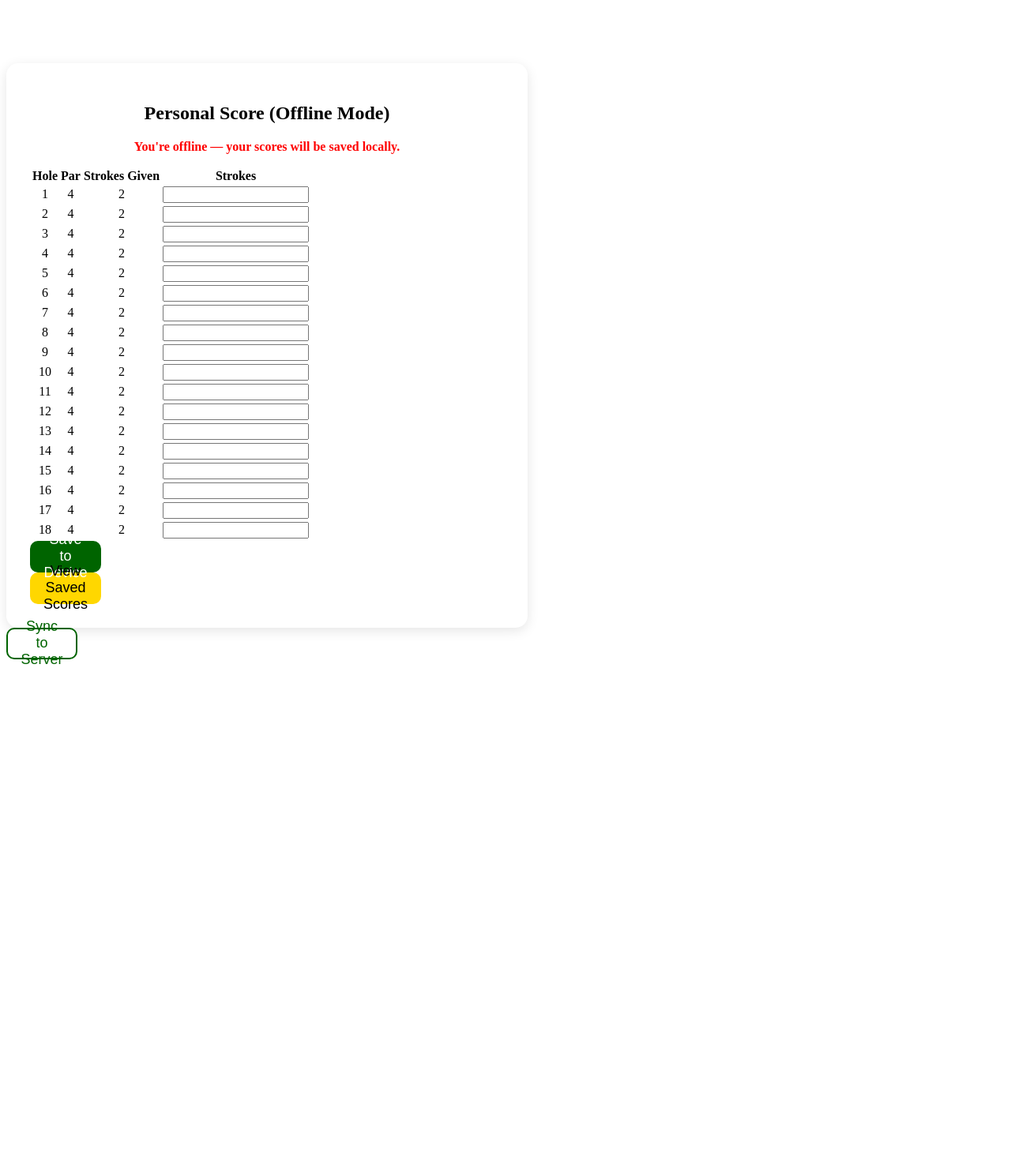
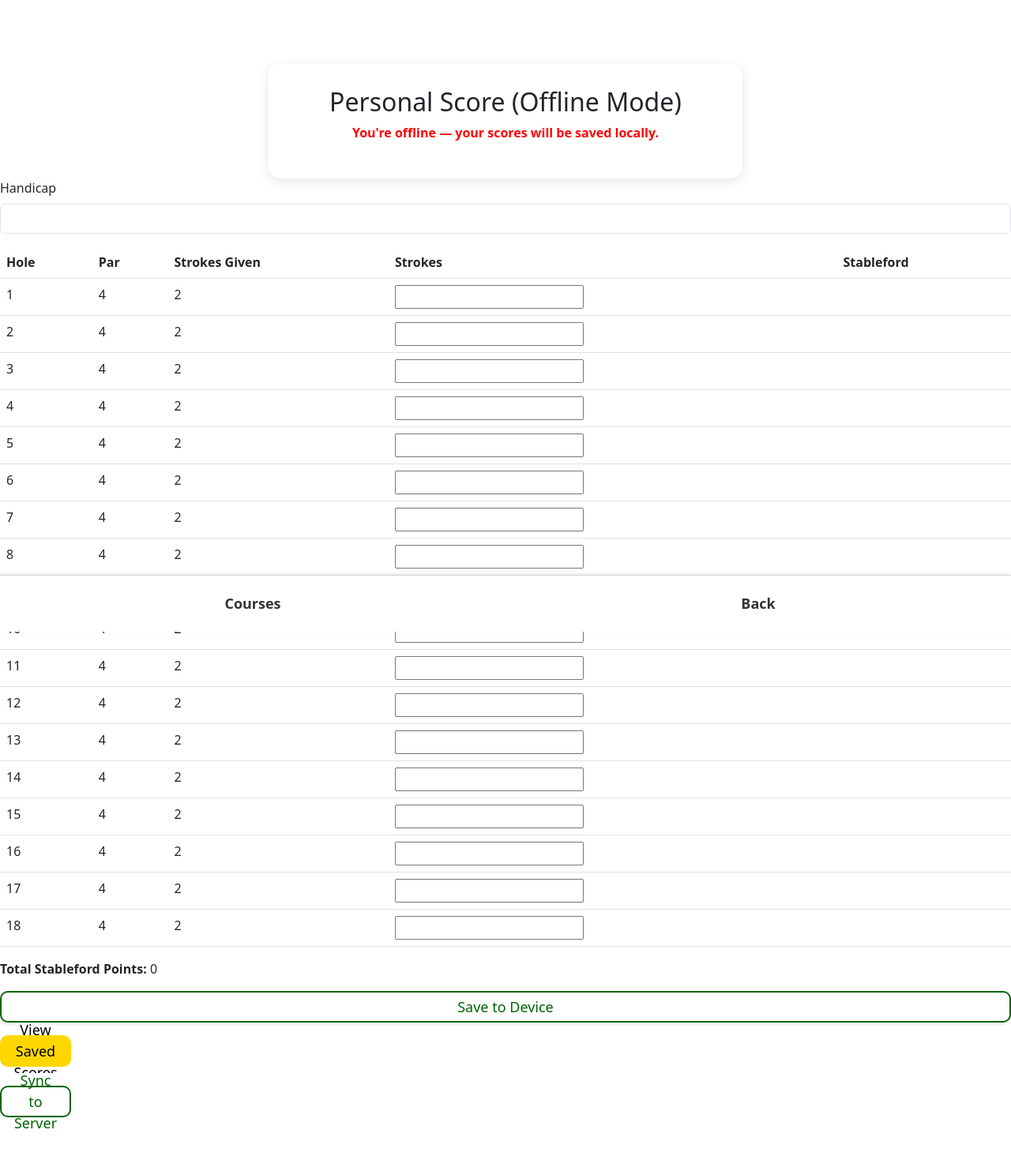
Before and after one commit to kingwalius/golfwebApp, a Flask app: page /personal_score_offline in a window 1280 px wide. Shown: the whole page at 79% size. Before the commit the page ends 841 px from the top, so only its background shows below. Run offline with Flask 3, Linux system fonts and the light colour scheme.

Commit message:
Adjusted Offline Page

```diff
--- a/templates/personal_score_offline.html
+++ b/templates/personal_score_offline.html
@@ -3,7 +3,10 @@
 <head>
   <title>Offline Score Entry</title>
   <meta name="viewport" content="width=device-width, initial-scale=1">
-  <link rel="stylesheet" href="/static/styles.css">
+    <link rel="manifest" href="{{ url_for('static', filename='manifest.json') }}">
+    <link rel='stylesheet' href='https://cdn.jsdelivr.net/npm/bootstrap@5.3.0/dist/css/bootstrap.min.css'>
+    <link rel="stylesheet" href="https://cdnjs.cloudflare.com/ajax/libs/font-awesome/6.0.0/css/all.min.css">
+    <link rel="stylesheet" href="{{ url_for('static', filename='styles.css') }}">
   <style>
     .locked-row { background-color: #ccc; }
     .offline-warning { color: red; font-weight: bold; }
@@ -14,24 +17,34 @@
 <div class="container">
   <h2>Personal Score (Offline Mode)</h2>
   <p class="offline-warning">You're offline — your scores will be saved locally.</p>
+  </div>
 
+<div class="table-responsive">
   <form id="offline-score-form">
-    <table class="table text-center">
+    <div class="mb-3">
+      <label for="handicap-input" class="form-label">Handicap</label>
+      <input type="number" id="handicap-input" inputmode="numeric" class="form-control">
+    </div>
+    <table class="table table-hover text-centerr">
       <thead>
-        <tr><th>Hole</th><th>Par</th><th>Strokes Given</th><th>Strokes</th></tr>
+        <tr><th>Hole</th><th>Par</th><th>Strokes Given</th><th>Strokes</th><th>Stableford</th></tr>
       </thead>
       <tbody>
         {% for hole in holes %}
         <tr>
           <td>{{ hole[0] }}</td>
-          <td>{{ hole[1] }}</td>
+          <td class="par-cell">{{ hole[1] }}</td>
           <td>{{ hole[2] }}</td>
           <td><input type="number" inputmode="numeric" class="stroke-input" data-hole="{{ hole[0] }}"></td>
+          <td class="points-display" data-hole="{{ hole[0] }}"></td>
         </tr>
         {% endfor %}
       </tbody>
     </table>
-    <button type="button" onclick="saveOffline()" class="btn btn-masters-green">Save to Device</button>
+    <div class="mb-3">
+      <strong>Total Stableford Points: </strong><span id="total-points">0</span>
+    </div>
+    <button type="button" onclick="saveOffline()" class="btn btn-masters-green-invert btn-transition  w-100 py-2">Save to Device</button>
   </form>
 
   <div class="mt-3">
@@ -43,7 +56,12 @@
     <button class="btn btn-masters-green-invert" onclick="syncScores()">Sync to Server</button>
     <div id="sync-status" class="mt-2"></div>
   </div>
-
+  <nav class="mobile-nav two-items">
+    <ul>
+        <li><a href="{{ url_for('courses') }}" class="nav-link">Courses</a></li>
+        <li><a href="{{ url_for('user_rounds') }}" class="nav-link">Back</a></li>
+    </ul>
+  </nav>
   <script>
     async function syncScores() {
       const scores = localStorage.getItem(STORAGE_KEY);
@@ -77,7 +95,13 @@
     inputs.forEach(input => {
       scores['hole_' + input.dataset.hole] = input.value;
     });
-    localStorage.setItem(STORAGE_KEY, JSON.stringify(scores));
+    const stablefordCells = document.querySelectorAll('.points-display');
+    const stableford = {};
+    stablefordCells.forEach(cell => {
+      stableford['hole_' + cell.dataset.hole] = cell.textContent.trim();
+    });
+    const data = { strokes: scores, stableford: stableford };
+    localStorage.setItem(STORAGE_KEY, JSON.stringify(data));
     alert('Scores saved to device!');
   }
 
@@ -86,6 +110,44 @@
     const data = JSON.parse(localStorage.getItem(STORAGE_KEY) || '{}');
     output.innerHTML = '<pre>' + JSON.stringify(data, null, 2) + '</pre>';
   }
+
+  function calculateStableford(par, strokes) {
+    const diff = strokes - par;
+    if (diff <= -2) return 5;
+    if (diff === -1) return 4;
+    if (diff === 0) return 3;
+    if (diff === 1) return 2;
+    if (diff === 2) return 1;
+    return 0;
+  }
+
+  function recalcStableford() {
+    const handicapInput = document.getElementById('handicap-input');
+    const handicap = parseInt(handicapInput.value) || 0;
+    let totalPoints = 0;
+    const rows = document.querySelectorAll('tbody tr');
+    rows.forEach(row => {
+      const parCell = row.querySelector('.par-cell');
+      const par = parseInt(parCell.textContent) || 0;
+      const strokeInput = row.querySelector('.stroke-input');
+      const strokes = parseInt(strokeInput.value) || 0;
+      // For simplicity, handicap is not applied per-hole in this calculation.
+      const points = calculateStableford(par, strokes);
+      totalPoints += points;
+      const pointsDisplay = row.querySelector('.points-display');
+      pointsDisplay.textContent = points;
+    });
+    document.getElementById('total-points').textContent = totalPoints;
+  }
+
+  document.addEventListener('DOMContentLoaded', function() {
+    const strokeInputs = document.querySelectorAll('.stroke-input');
+    strokeInputs.forEach(input => {
+      input.addEventListener('input', recalcStableford);
+    });
+    const handicapInput = document.getElementById('handicap-input');
+    handicapInput.addEventListener('input', recalcStableford);
+  });
 </script>
 
 </body>
```
